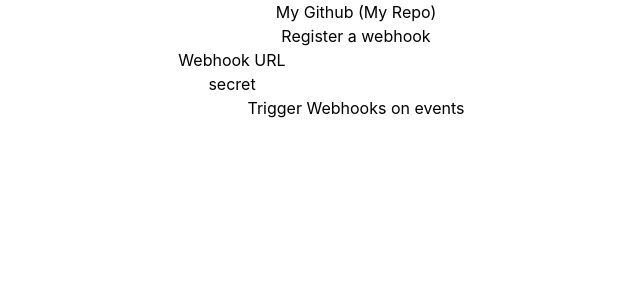
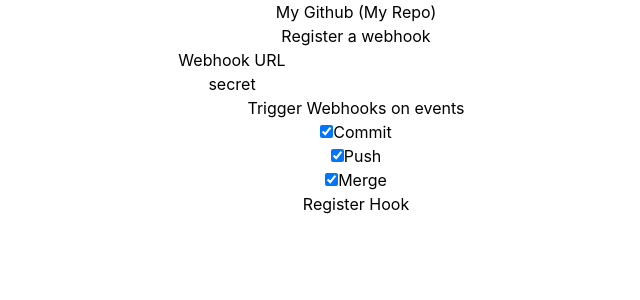
Before and after one commit to SagarMedtiya/webhooks, a React (Create React App) app: page / in a window 1280 px wide. Shown: the top 300 px of the page, without its empty margins (284-924 px from the left). Built offline with nearby package versions, Linux system fonts and the light colour scheme.

Commit message:
add button

```diff
--- a/src/App.js
+++ b/src/App.js
@@ -100,9 +100,32 @@
                 <div className='mt-4'>
                     <h3 className='font-bold mb-2'>Trigger Webhooks on events</h3>
                     {
+                        eventsList.map((item, ind)=>{
+                            return(
+                                <div key={item.key}>
+                                    <input
+                                        onChange={e=>{
+                                            handleFormChange(e,item.key)
+                                        }}
+                                        defaultChecked={item.checked}
+                                        value={item.checked}
+                                        name="eventTypes"
+                                        id={item.key}
+                                        type="checkbox" />
+                                    <label
+                                        className='ml-2'
+                                        htmlFor={item.key}>
+                                            {item.title}
+                                    </label>
 
+                                </div>
+                            );
+                        })
                     }
                 </div>
+                <button
+                    className='mt-4 bg-purple-500 text-white px-4 py-2 rounded-xl' type="submit"
+                    >Register Hook</button>
             </form>
         </div>
     </div>
```
